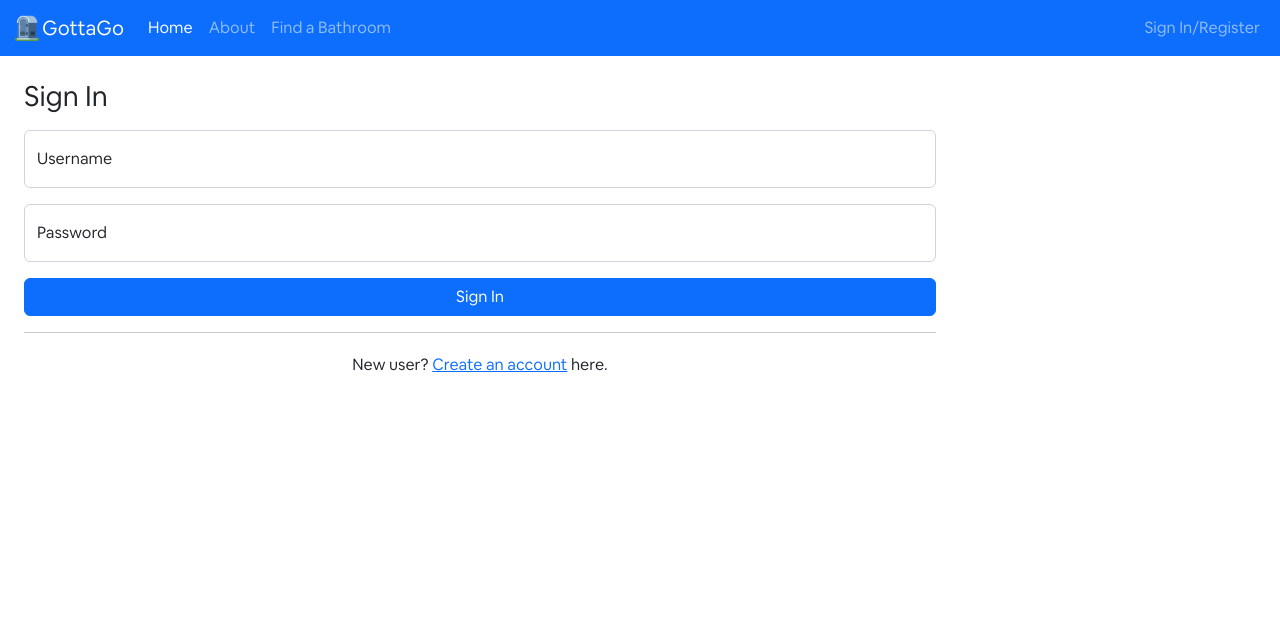
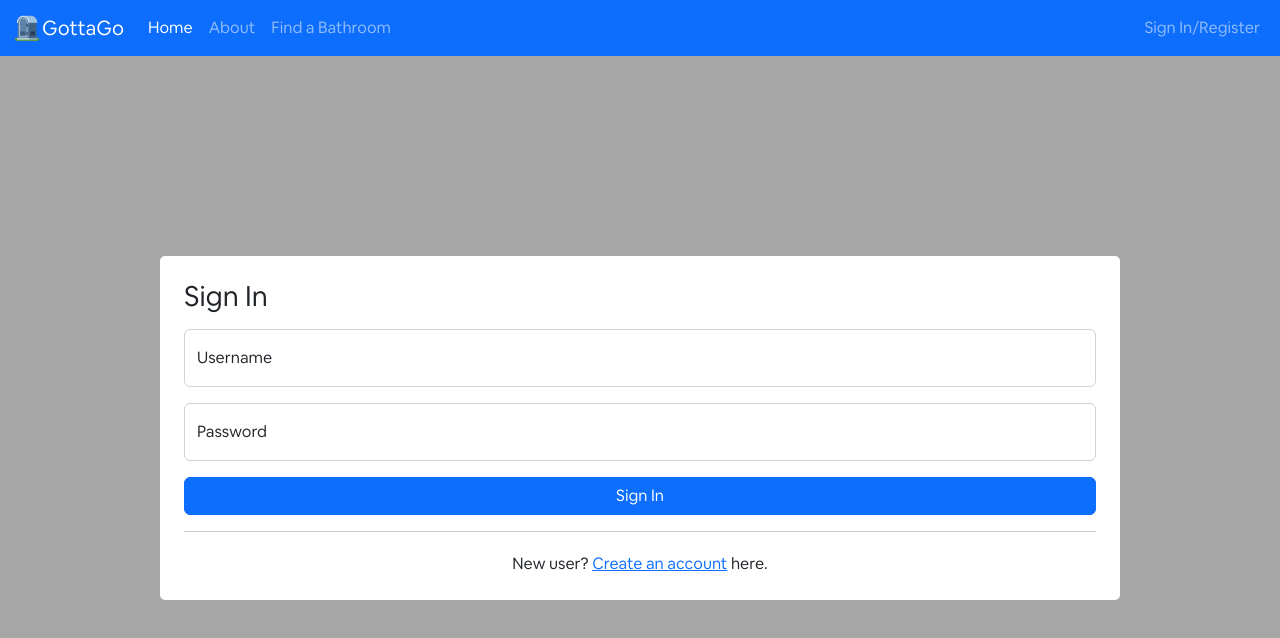
Before and after one commit to JakeServin/GottaGo, a React (Create React App) app: page /signin in a window 1280 px wide. Shown: the top 638 px of the page. Built offline with nearby package versions, Linux system fonts and the light colour scheme; no server answers.

Commit message:
added user authentication

```diff
--- a/src/App.css
+++ b/src/App.css
@@ -50,3 +50,17 @@ html, body, #app, #app>div, #root {
 .bg-grey {
   background-color: whitesmoke;
 }
+.signInWrapper {
+  height: 100%;
+  display: flex;
+  justify-content: center;
+  align-items: center;
+  box-shadow: inset 0 0 0 1000px rgba(0,0,0,.350);
+  background-position: center;
+  background-size: cover;
+}
+
+.signInBox {
+  background-color: white;
+  border-radius: 5px;
+}
```
